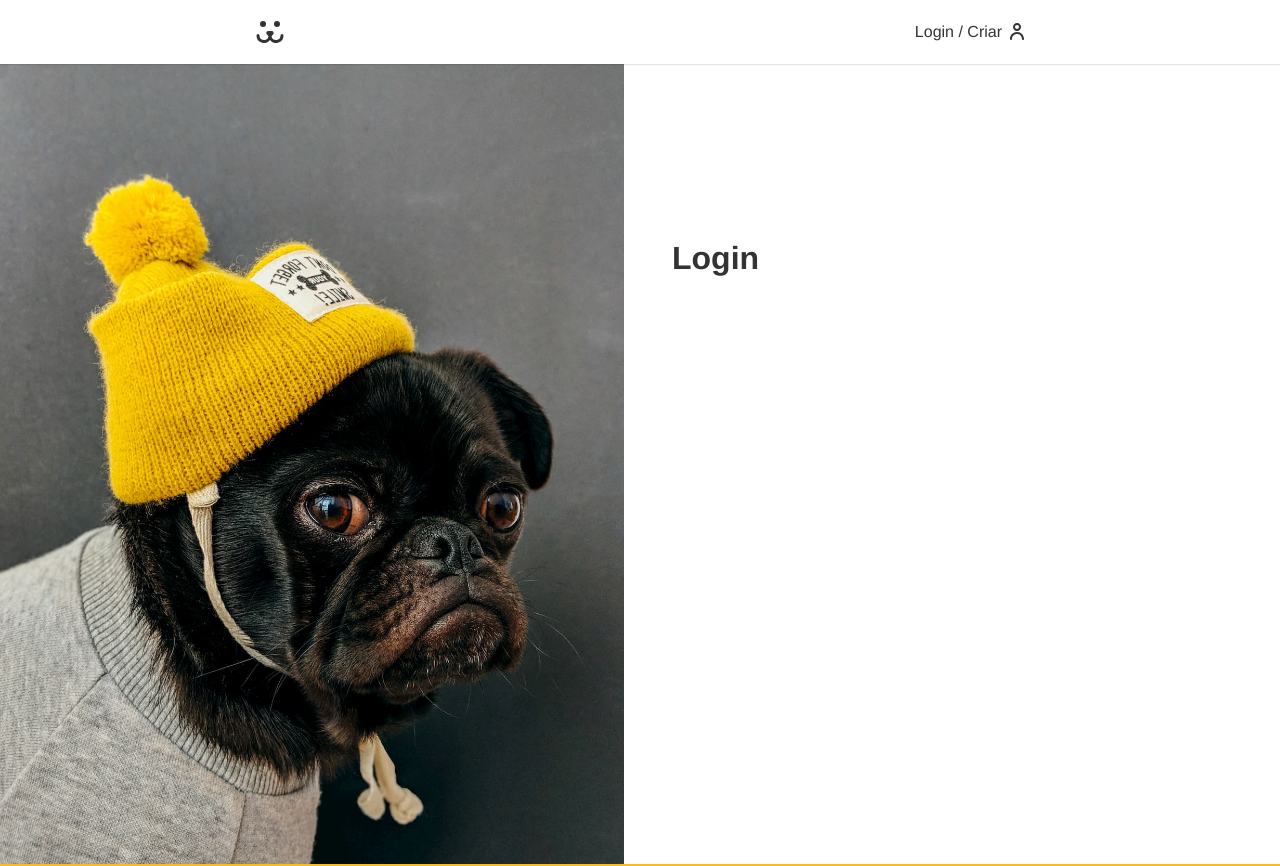
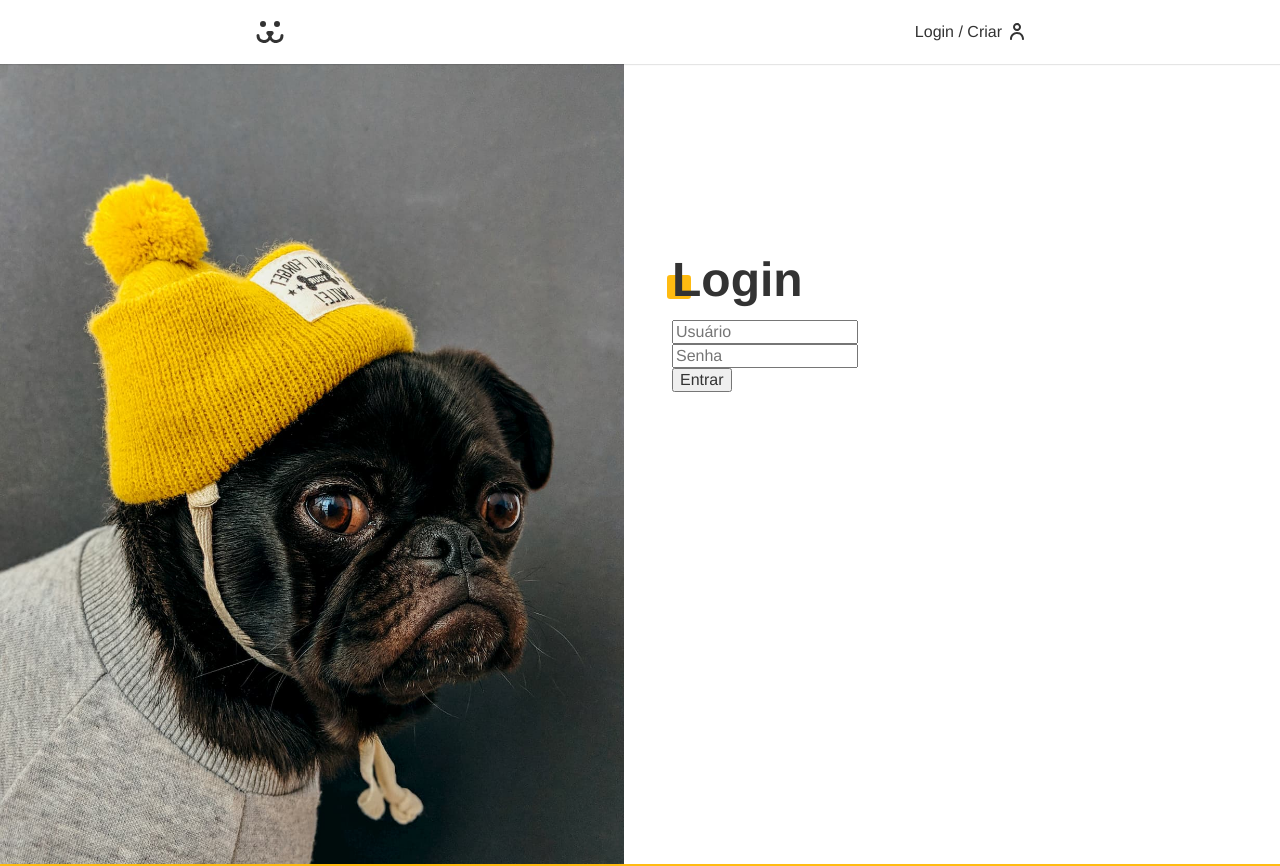
Before and after one commit to kabitschke/projetoDogs, a Next.js app: page /login in a window 1280 px wide. Shown: the top 866 px of the page. Built offline with nearby package versions, Linux system fonts and the light colour scheme.

Commit message:
Login Form

```diff
--- /dev/null
+++ b/src/actions/login.ts
@@ -0,0 +1,22 @@
+"use server"
+
+import { cookies } from "next/headers";
+
+export default async function login(formData: FormData) {
+  const username = formData.get('username') as string | null;
+  const password = formData.get('password') as string | null;
+
+
+  const response = await fetch(`https://dogsapi.origamid.dev/json/jwt-auth/v1/token`, {
+    method: 'POST',
+    body: formData,
+  })
+  const data = await response.json();
+  (await cookies()).set('token', data.token, {
+    httpOnly: true,
+    secure: true,
+    sameSite: 'lax',
+    maxAge: 60 * 60 * 24,
+  })
+
+}
--- a/src/app/login/page.tsx
+++ b/src/app/login/page.tsx
@@ -1,3 +1,12 @@
+import LoginForm from "@/components/login/login-form";
+
 export default async function LoginPage() {
-  return <main><h1>Login</h1></main>
+  return (
+
+    <section className="animeLeft">
+      <h1 className="title">Login</h1>
+      <LoginForm />
+
+    </section>
+  );
 }
--- /dev/null
+++ b/src/components/login/login-form.tsx
@@ -0,0 +1,14 @@
+import login from "@/actions/login";
+
+export default function LoginForm() {
+  return (
+    <>
+      <form action={login}>
+        <input type="text" name="username" placeholder="Usuário" />
+        <input type="password" name="password" placeholder="Senha" />
+        <button>Entrar</button>
+      </form>
+
+    </>
+  );
+}
```
